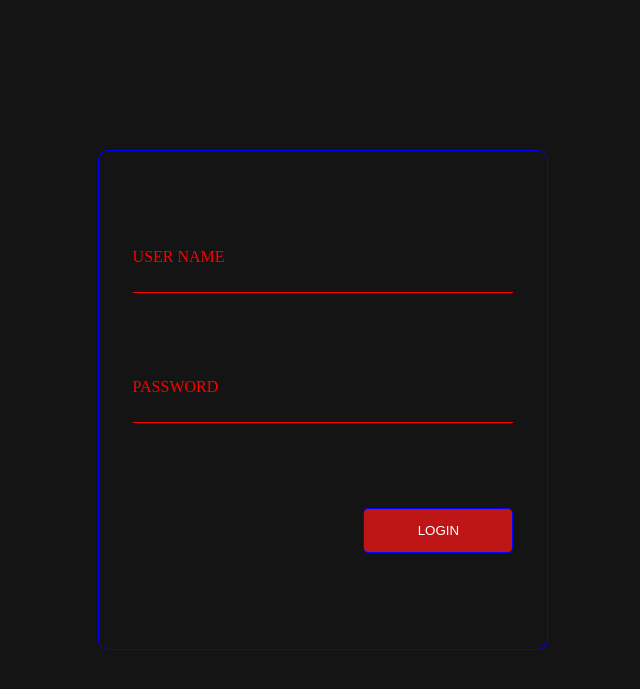
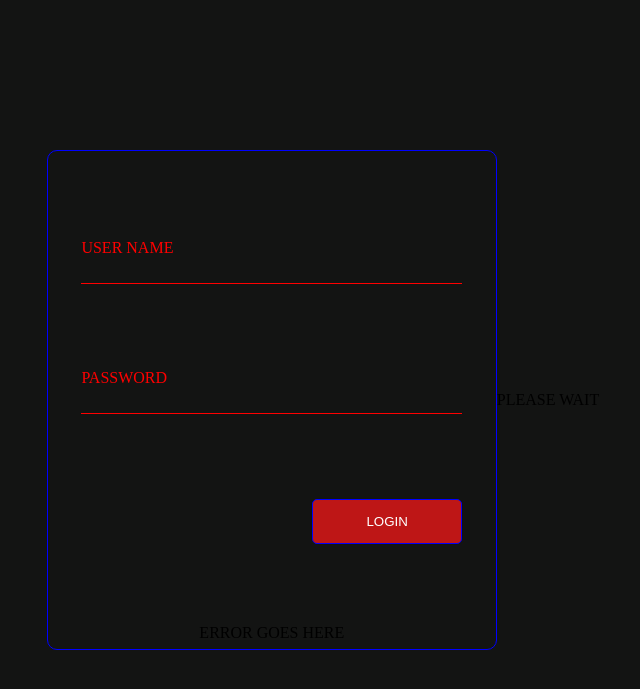
Before and after one commit to DerickMuluka/Student_Management_System, a PHP site: page /login.php in a window 1280 px wide. Shown: the top 689 px of the page, without its empty margins (317-957 px from the left). Run offline with PHP 8.4, Linux system fonts and the light colour scheme.

Commit message:
add error message and loading screen

```diff
--- a/login.php
+++ b/login.php
@@ -4,11 +4,12 @@
     <meta charset="UTF-8">
     <meta name="viewport" content="width=device-width, initial-scale=1.0">
     <link rel="stylesheet" href="css/login.css">
+    <link rel="stylesheet" href="css/loader.css">
     <title>LoginPage</title>
 </head>
 <body>
     <div class="loginform">
-        <div class="inputgroup">
+        <div class="inputgroup topmarginlarge">
             <input type="text" id="txtUsername" required>
             <label for="txtUsername" id="lblUsername">USER NAME</label>
         </div>
@@ -19,6 +20,13 @@
         <div class="divcallforaction topmarginlarge">
             <button class="btnlogin inactivecolor" id="btnLogin">LOGIN</button>
         </div>
+        <div class="diverror topmarginlarge" id="diverror">
+            <label class="errormessage" id="errormessage">ERROR GOES HERE</label>
+        </div>
+    </div>
+    <div class="lockscreen" id="lockscreen">
+        <div class="spinner" id="spinner"></div>
+        <label class="lblwait topmargin" id="lblwait">PLEASE WAIT</label>
     </div>
     <script src="js/jquery.js"></script>
     <script src="js/login.js"></script>
```
